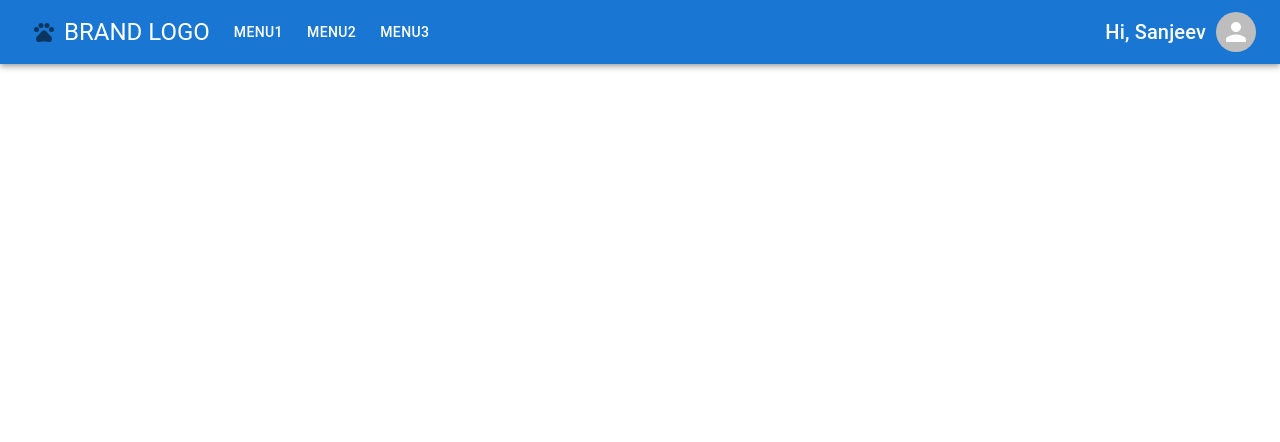
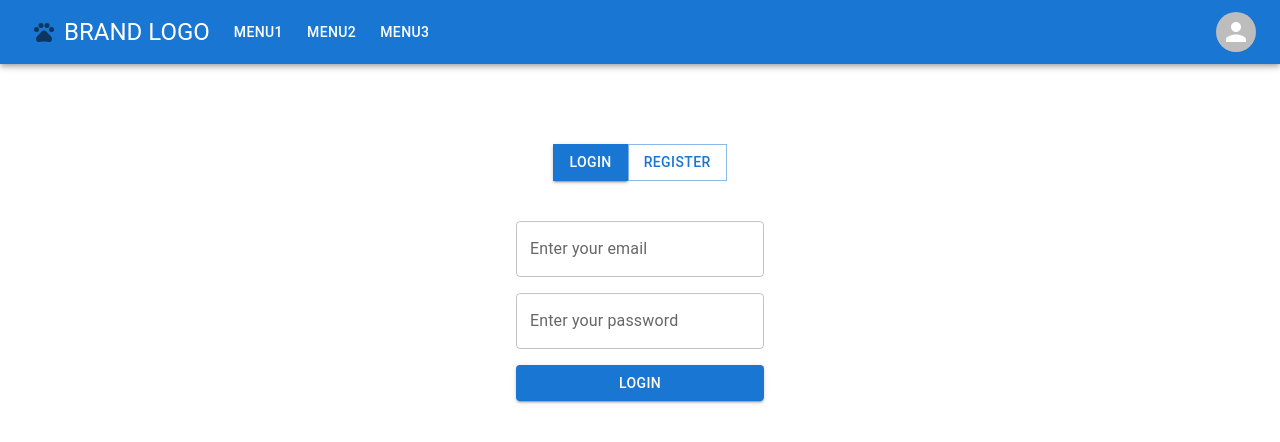
Before and after one commit to primecoderIN/blinkworx, a React (Create React App) app: page /Account/Auth in a window 1280 px wide. Shown: the top 442 px of the page. Built offline with nearby package versions, Linux system fonts and the light colour scheme.

Commit message:
Role based authentication implemented in frontend

```diff
--- a/package.json
+++ b/package.json
@@ -11,6 +11,7 @@
     "@testing-library/react": "^13.3.0",
     "@testing-library/user-event": "^13.5.0",
     "axios": "^0.27.2",
+    "jwt-decode": "^3.1.2",
     "react": "^18.2.0",
     "react-dom": "^18.2.0",
     "react-router-dom": "^6.3.0",
--- a/src/App.js
+++ b/src/App.js
@@ -1,18 +1,43 @@
-import { Routes, Route } from "react-router-dom";
+import { Routes, Route, Navigate } from "react-router-dom";
 import Navbar from "./components/Navbar";
 import CreateOrder from "./pages/CreateOrder";
 import OrderManagementScreen from "./pages/OrderManagementScreen";
 import AuthScreen from "./pages/AuthScreen";
 import AdminScreen from "./pages/AdminScreen";
+import AppLayout from "./router/AppLayout";
+import RequireAuth from "./router/RequireAuth";
+import { getUserDetails } from "./utils/helpers";
+import NoModuleAccess from "./pages/NoModuleAccess";
 const App = () => {
+  const user  = getUserDetails()
   return (
     <>
       <Navbar />
       <Routes>
-        <Route index element={<AuthScreen />} />
-        <Route path="/Orders" element={<OrderManagementScreen />} />
-        <Route path="/CreateOrder" element={<CreateOrder />} />
-        <Route path="/AdminPanel" element={<AdminScreen />} />
+        <Route path="/" element={<AppLayout />}>
+          <Route index element={<Navigate to="/Account/Auth" />} />
+          <Route path="/Account/Auth" element={<AuthScreen />} />
+          <Route element={<RequireAuth />}>
+            <Route
+              path="/Orders"
+              element={
+                !user?.isAdmin ? <OrderManagementScreen /> : <NoModuleAccess />
+              }
+            />
+          </Route>
+          <Route element={<RequireAuth />}>
+            <Route
+              path="/AdminPanel"
+              element={user?.isAdmin ? <AdminScreen /> : <NoModuleAccess />}
+            />
+          </Route>
+          <Route element={<RequireAuth />}>
+            <Route
+              path="/CreateOrder"
+              element={!user?.isAdmin ? <CreateOrder /> : <NoModuleAccess />}
+            />
+          </Route>
+        </Route>
       </Routes>
     </>
   );
--- a/src/actions/auth-context.js
+++ b/src/actions/auth-context.js
@@ -1,5 +1,5 @@
-export const SHOW_SPINNER_ON_LOGIN_REQUEST = "SHOW_SPINNER_ON_LOGIN_REQUEST"
-export const HIDE_SPINNER_AFTER_LOGIN_REQUEST = "HIDE_SPINNER_AFTER_LOGIN_REQUEST"
+export const SHOW_SPINNER = "SHOW_SPINNER"
+export const HIDE_SPINNER = "HIDE_SPINNER"
 export const SET_IS_LOGGED_IN_TRUE = "SET_IS_LOGGED_IN_TRUE"
 export const SET_IS_LOGGED_IN_FALSE = "SET_IS_LOGGED_IN_FALSE"
 export const SET_USERNAME = "SET_USERNAME"
--- a/src/components/Navbar.js
+++ b/src/components/Navbar.js
@@ -1,3 +1,4 @@
+import {useState} from "react"
 import {
   AppBar,
   Toolbar,
@@ -9,8 +10,10 @@ import {
   Button,
 } from "@mui/material";
 import PetsIcon from "@mui/icons-material/Pets";
+import { getUserDetails } from "../utils/helpers";
 
 const Navbar = () => {
+  const [user]  = useState(getUserDetails)
   return (
     <AppBar position="sticky">
       <Toolbar>
@@ -29,7 +32,7 @@ const Navbar = () => {
           component="div"
           sx={{ display: "flex", alignItems: "center", gap: "10px" }}
         >
-          <Typography variant="h6">Hi, Sanjeev</Typography>
+          <Typography variant="h6">{user?.name}</Typography>
           <Avatar />
         </Box>
       </Toolbar>
--- a/src/contexts/AuthContext.js
+++ b/src/contexts/AuthContext.js
@@ -1,3 +1,4 @@
+import jwt_decode from "jwt-decode";
 import {
   createContext,
   useContext,
@@ -9,19 +10,20 @@ import { useLocation, useNavigate } from "react-router-dom";
 import AuthReducer from "../reducers/AuthReducer";
 import { create } from "axios";
 import {
-  HIDE_SPINNER_AFTER_LOGIN_REQUEST,
+  HIDE_SPINNER,
   SET_IS_LOGGED_IN_FALSE,
   SET_IS_LOGGED_IN_TRUE,
   SET_LOGIN_ERROR_TYPE,
-  SHOW_SPINNER_ON_LOGIN_REQUEST,
+  SHOW_SPINNER,
 } from "../actions/auth-context";
 
 const initialState = {
   isLoggedIn: false,
-  showSpinnerOnLogin: false,
+  showSpinner: false,
   username: "",
   password: "",
   errorType: "",
+  successMsg: "",
 };
 
 const AuthContext = createContext();
@@ -71,50 +73,84 @@ export const AuthProvider = ({ children }) => {
     }
   );
 
-  const handleLogin = async (e) => {
-    e.preventDefault();
-    if (!state.username && state.password) {
-      dispatch({ type: SET_LOGIN_ERROR_TYPE, payload: "username" });
+  const handleRegistration = async (name, email, password) => {
+    if (!name || !email || !password) {
+      dispatch({
+        type: SET_LOGIN_ERROR_TYPE,
+        payload: "All fields are mandatory",
+      });
+      return;
+    }
+    if (name && email && password) {
+      dispatch({ type: SHOW_SPINNER });
+      try {
+        const response = await axiosRequests.post("/auth/register", {
+          name,
+          email,
+          password,
+        });
+        if (response.data && response.status === 201) {
+          dispatch({ type: HIDE_SPINNER });
+          const token = response.data.Token;
+          localStorage.setItem("Token", JSON.stringify(token));
+          const { isAdmin } = jwt_decode(token);
+          location.state?.from
+            ? navigate(location.state.from)
+            : isAdmin
+            ? navigate("/AdminPanel")
+            : navigate("/orders");
+          dispatch({ type: SET_IS_LOGGED_IN_TRUE });
+        }
+      } catch (e) {
+        dispatch({ type: HIDE_SPINNER });
+        dispatch({ type: SET_LOGIN_ERROR_TYPE, payload: "Invalid inputs!" });
+      }
+    }
+  };
+
+  const handleLogin = async (email, password) => {
+    if (!email || !password) {
+      dispatch({
+        type: SET_LOGIN_ERROR_TYPE,
+        payload: "All fields are mandatory!",
+      });
+      return;
     }
 
-    if (!state.password && state.username) {
-      dispatch({ type: SET_LOGIN_ERROR_TYPE, payload: "password" });
-    }
-
-    if (!state.username && !state.password) {
-      dispatch({ type: SET_LOGIN_ERROR_TYPE, payload: "noInput" });
-    }
-
-    if (state.username && state.password) {
-      dispatch({ type: SHOW_SPINNER_ON_LOGIN_REQUEST });
+    if (email && password) {
+      dispatch({ type: SHOW_SPINNER });
       try {
-        const response = await axiosRequests.post("/login", {
-          username: state.username,
-          password: state.password,
+        const response = await axiosRequests.post("/auth/login", {
+          email,
+          password,
         });
         if (response.data && response.status === 200) {
-          localStorage.setItem(
-            "Token",
-            JSON.stringify(response.data.JwtAuthenticationToken.Token)
-          );
-          dispatch({ type: HIDE_SPINNER_AFTER_LOGIN_REQUEST });
+          const token = response.data.Token;
+          const { isAdmin } = jwt_decode(token);
+          localStorage.setItem("Token", JSON.stringify(token));
+          dispatch({ type: SET_IS_LOGGED_IN_TRUE });
           location.state?.from
             ? navigate(location.state.from)
-            : navigate("/Dashboard");
-          dispatch({ type: SET_IS_LOGGED_IN_TRUE });
-          //   setErrorType("");
+            : isAdmin
+            ? navigate("/AdminPanel")
+            : navigate("/orders");
         }
+        dispatch({ type: HIDE_SPINNER });
       } catch (e) {
-        dispatch({ type: HIDE_SPINNER_AFTER_LOGIN_REQUEST });
-        dispatch({ type: SET_LOGIN_ERROR_TYPE, payload: "wrongInput" });
-        // setPassword("");
+        dispatch({ type: HIDE_SPINNER });
+        dispatch({
+          type: SET_LOGIN_ERROR_TYPE,
+          payload: "Invalid credentials!",
+        });
       }
     }
   };
 
   return (
-    <AuthContext.Provider value={{ ...state }}>{children}</AuthContext.Provider>
+    <AuthContext.Provider value={{ ...state, handleLogin, handleRegistration }}>
+      {children}
+    </AuthContext.Provider>
   );
 };
 
-export const useAppContext = () => useContext(AuthContext);
+export const useAuthContext = () => useContext(AuthContext);
--- a/src/pages/AuthScreen.js
+++ b/src/pages/AuthScreen.js
@@ -1,25 +1,73 @@
 import { useState } from "react";
-import { Box, Button, Stack } from "@mui/material";
+import {
+  Box,
+  Button,
+  Stack,
+  Typography,
+  CircularProgress,
+} from "@mui/material";
 import LoginForm from "../components/LoginForm";
 import RegistrationForm from "../components/RegistrationForm";
+import { useAuthContext } from "../contexts/AuthContext";
 const AuthScreen = () => {
   const [activeTab, setActiveTab] = useState("login");
+  const {
+    handleLogin,
+    handleRegistration,
+    errorType,
+    showSpinner,
+    successMsg,
+  } = useAuthContext();
   return (
     <Box
       component="div"
       sx={{
         display: "flex",
         justifyContent: "center",
-        marginTop: "5rem"
+        marginTop: "5rem",
       }}
     >
+      <Box />
       <Stack>
-        <Stack direction='row'  justifyContent='center'>
-          <Button sx={{ borderRadius: "0"}} variant={`${activeTab==="login"? "contained" : "outlined"}`} onClick={()=> setActiveTab("login")}>Login</Button>
-          <Button sx={{ borderRadius: "0"}} variant={`${activeTab==="register"? "contained" : "outlined"}`} onClick={()=> setActiveTab("register")}>Register</Button>
+        <Stack direction="row" justifyContent="center">
+          <Button
+            sx={{ borderRadius: "0" }}
+            variant={`${activeTab === "login" ? "contained" : "outlined"}`}
+            onClick={() => setActiveTab("login")}
+          >
+            Login
+          </Button>
+          <Button
+            sx={{ borderRadius: "0" }}
+            variant={`${activeTab === "register" ? "contained" : "outlined"}`}
+            onClick={() => setActiveTab("register")}
+          >
+            Register
+          </Button>
         </Stack>
 
-        {activeTab === "login" ? <LoginForm /> : <RegistrationForm />}
+        {activeTab === "login" ? (
+          <LoginForm onLoginButtonClick={handleLogin} />
+        ) : (
+          <RegistrationForm onRegistrationButtonClick={handleRegistration} />
+        )}
+        {showSpinner && (
+          <CircularProgress sx={{ marginLeft: "7.5rem" }} size="4rem" />
+        )}
+        {errorType && (
+          <Typography
+            variant="h6"
+            component="span"
+            width="70%"
+            mx="auto"
+            color="white"
+            bgcolor="red"
+            textAlign="center"
+            fontSize="14px"
+          >
+            {errorType}
+          </Typography>
+        )}
       </Stack>
     </Box>
   );
--- /dev/null
+++ b/src/pages/NoModuleAccess.js
@@ -0,0 +1,9 @@
+
+
+const NoModuleAccess = () => {
+  return (
+    <div>Sorry you are not authorized to access this page.</div>
+  )
+}
+
+export default NoModuleAccess
--- a/src/router/AppLayout.js
+++ b/src/router/AppLayout.js
@@ -1,7 +1,7 @@
+import { Outlet } from "react-router-dom";
+
 const AppLayout = () => {
-  return (
-    <div>AppLayout</div>
-  )
-}
+  return <Outlet />;
+};
 
-export default AppLayout
+export default AppLayout;
--- a/src/router/RequireAuth.js
+++ b/src/router/RequireAuth.js
@@ -1,7 +1,12 @@
+import { Navigate, useLocation, Outlet } from "react-router-dom";
+
 const RequireAuth = () => {
-  return (
-    <div>RequireAuth</div>
-  )
-}
+  const location = useLocation();
+  if (!localStorage.getItem("Token")) {
+    return <Navigate to="/Account/Auth" replace state={{ from: location }} />;
+  }
 
-export default RequireAuth
+  return <Outlet />;
+};
+
+export default RequireAuth;
--- /dev/null
+++ b/src/utils/helpers.js
@@ -0,0 +1,9 @@
+import jwt_decode from "jwt-decode"
+
+export const getUserDetails = () => {
+    const token = localStorage.getItem("Token");
+    if (token) {
+      const decodedToken = jwt_decode(token);
+      return decodedToken;
+    }
+  };
```
Also changed, not shown: public/index.html (+3 -23 lines), src/reducers/AuthReducer.js (+7 -6 lines), 1 other file (tests, documents, lock files or other folders).
